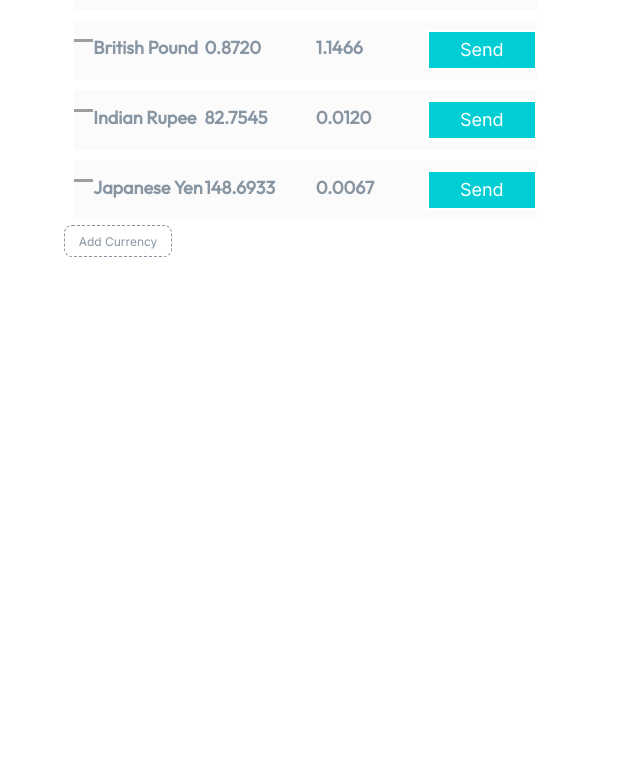
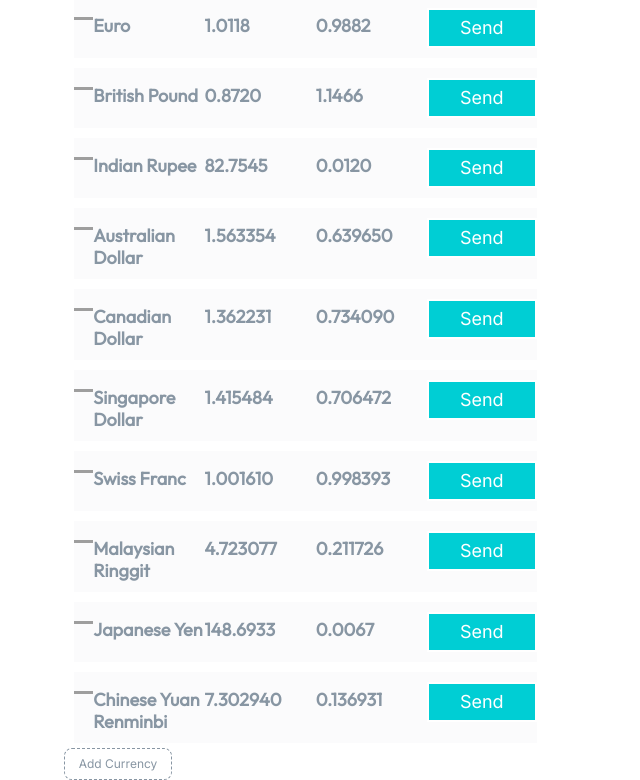
Before and after one commit to nology-tech/synergy, a React (Create React App) app: page /liverates in a window 1280 px wide. Shown: the part 357-1137 px from the top of the page, without its empty margins (0-640 px from the left). Before the commit the page ends 800 px from the top, so only its background shows below. Built offline with nearby package versions, Linux system fonts and the light colour scheme; grey boxes are pictures that could not be loaded.

Commit message:
updated currency.js and added Currency Converter pages

```diff
--- a/src/data/currency.js
+++ b/src/data/currency.js
@@ -27,41 +27,41 @@ const currency = [
         "amount": "82.7545",
         "rate": "0.0120"
     },
-    // {
-    //     "id": 5,
-    //     "img": "",
-    //     "name": "Australian Dollar",
-    //     "amount": "1.563354",
-    //     "rate": "0.639650"
-    // },
-    // {
-    //     "id": 6,
-    //     "img": "",
-    //     "name": "Canadian Dollar",
-    //     "amount": "1.362231",
-    //     "rate": "0.734090"
-    // },
-    // {
-    //     "id": 7,
-    //     "img": "",
-    //     "name": "Singapore Dollar",
-    //     "amount": "1.415484",
-    //     "rate": "0.706472"
-    // },
-    // {
-    //     "id": 8,
-    //     "img": "",
-    //     "name": "Swiss Franc",
-    //     "amount": "1.001610",
-    //     "rate": "0.998393"
-    // },
-    // {
-    //     "id": 9,
-    //     "img": "",
-    //     "name": "Malaysian Ringgit",
-    //     "amount": "4.723077",
-    //     "rate": "0.211726"
-    // },
+    {
+        "id": 5,
+        "img": "https://flagcdn.com/16x12/au.png",
+        "name": "Australian Dollar",
+        "amount": "1.563354",
+        "rate": "0.639650"
+    },
+    {
+        "id": 6,
+        "img": "https://flagcdn.com/16x12/ca.png",
+        "name": "Canadian Dollar",
+        "amount": "1.362231",
+        "rate": "0.734090"
+    },
+    {
+        "id": 7,
+        "img": "https://flagcdn.com/16x12/sg.png",
+        "name": "Singapore Dollar",
+        "amount": "1.415484",
+        "rate": "0.706472"
+    },
+    {
+        "id": 8,
+        "img": "https://flagcdn.com/16x12/ch.png",
+        "name": "Swiss Franc",
+        "amount": "1.001610",
+        "rate": "0.998393"
+    },
+    {
+        "id": 9,
+        "img": "https://flagcdn.com/16x12/my.png",
+        "name": "Malaysian Ringgit",
+        "amount": "4.723077",
+        "rate": "0.211726"
+    },
     {
         "id": 10,
         "img": "https://flagcdn.com/16x12/jp.png",
@@ -69,49 +69,15 @@ const currency = [
         "amount": "148.6933",
         "rate": "0.0067"
     },
-    // {
-    //     "id": 11,
-    //     "img": "",
-    //     "name": "Chinese Yuan Renminbi",
-    //     "amount": "7.302940",
-    //     "rate": "0.136931"
-    // }
+    {
+        "id": 11,
+        "img": "https://flagcdn.com/16x12/cn.png",
+        "name": "Chinese Yuan Renminbi",
+        "amount": "7.302940",
+        "rate": "0.136931"
+    }
 ]
 
-// {
-//     "id": 0,
-//     "img": "",
-//     "name": "Currency",
-//     "amount": "Amount",
-//     "rate": "Rate"
-// },
-// {
-//     "id": 1,
-//     "img": "https://flagicons.lipis.dev/flags/4x3/us.svg",
-//     "name": "US Dollar",
-//     "amount": "1.00",
-//     "rate": ""
-// },
-// {
-//     "id": 2,
-//     "img": "https://flagicons.lipis.dev/flags/4x3/eu.svg",
-//     "name": "Euro",
-//     "amount": "1.011850",
-//     "rate": "0.988288"
-// },
-// {
-//     "id": 3,
-//     "img": "https://flagicons.lipis.dev/flags/4x3/gb.svg",
-//     "name": "British Pound",
-//     "amount": "0.872085",
-//     "rate": "1.146677"
-// },
-// {
-//     "id": 4,
-//     "img": "https://flagicons.lipis.dev/flags/4x3/in.svg",
-//     "name": "Indian Rupee",
-//     "amount": "82.754566",
-//     "rate": "0.012084"
-// }
+
 
 export default currency;
```
Also changed, not shown: src/components/CurrencyConverter/CurrencyConverter.jsx (added, +9 -0 lines), src/components/CurrencyConverter/CurrencyConverter.scss (added).
